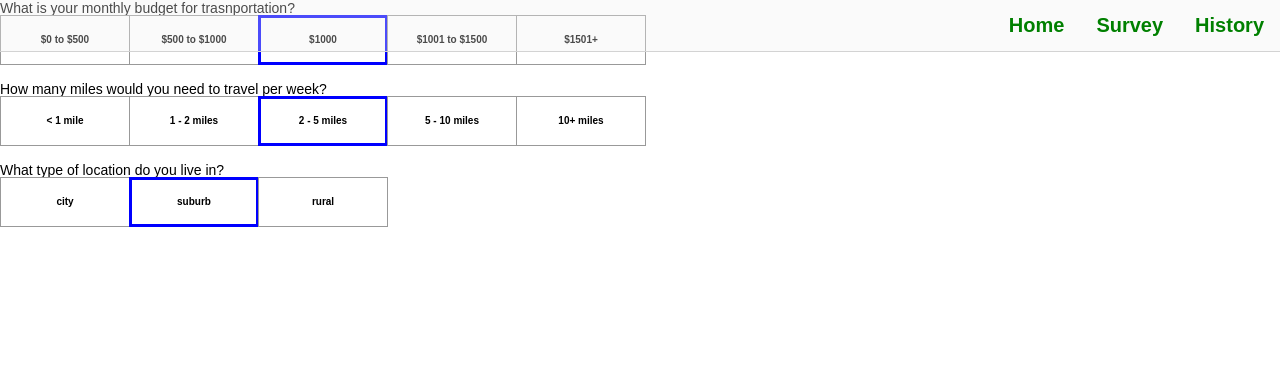
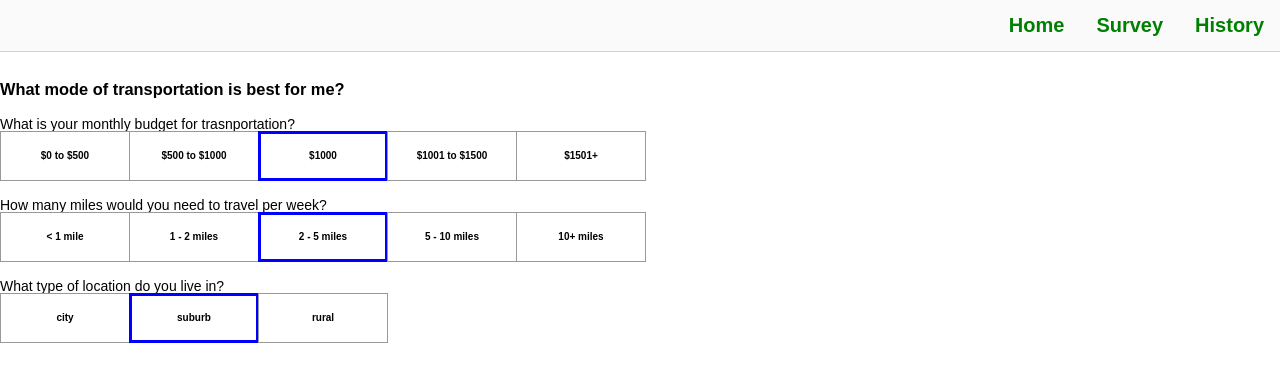
Before and after one commit to syl15/WEHack2022, a React (Create React App) app in the folder Client/: page /survey in a window 1280 px wide. Shown: the top 382 px of the page. Built offline with nearby package versions, Linux system fonts and the light colour scheme.

Commit message:
lifted state up for solution

```diff
--- a/Client/src/App.js
+++ b/Client/src/App.js
@@ -1,4 +1,4 @@
-import React from 'react';
+import React, {useState} from 'react';
 import {BrowserRouter as Router, Routes, Route } from 'react-router-dom';
 
 import Survey from './pages/Survey';
@@ -9,14 +9,39 @@ import History from './pages/History';
 import Navbar from './components/Navbar'
 
 function App() {
+    const [q1, setQ1] = useState(0);
+    const [q2, setQ2] = useState(0);
+    const [q3, setQ3] = useState(0);
+
+
+    function handleClick(i, q) {
+        if (q == 1) {
+        setQ1(i);
+        }
+
+        else if (q == 2) {
+        setQ2(i);
+        }
+
+        else {
+        setQ3(i);
+        }
+    }
     return (
         <>
         <Navbar />
         <Router>
             <Routes>
                 <Route path='/' element={<Landing />} />
-                <Route path='/survey' element={<Survey />} />
-                <Route path ='/solution' element={<Solution/>} />
+                <Route path='/survey' element={<Survey
+                    handleInput={(i,q) => handleClick(i,q)}
+                    q1={q1}
+                    q2={q2}
+                    q3={q3}
+                />} />
+                <Route path ='/solution' element={<Solution
+                    q1={q1}
+                />} />
                 <Route path ='/history' element={<History/>} />
             </Routes>
         </Router>
--- a/Client/src/pages/Survey/index.js
+++ b/Client/src/pages/Survey/index.js
@@ -42,25 +42,7 @@ function Square(props) {
   }
 }
 
-function Choices() {
-  const [q1, setQ1] = useState(0);
-  const [q2, setQ2] = useState(0);
-  const [q3, setQ3] = useState(0);
-
-  function handleClick(i, q) {
-
-    if (q == 1) {
-      setQ1(i);
-    }
-
-    else if (q == 2) {
-      setQ2(i);
-    }
-
-    else {
-      setQ3(i);
-    }
-  }
+function Choices({q1, q2, q3, handleInput}) {
 
   function renderSquare(i, q, text) {
     var selected;
@@ -75,7 +57,7 @@ function Choices() {
     }
       return(
         <Square
-        onClick = {() => handleClick(i, q)}
+        onClick = {() => handleInput(i, q)}
         display = {text}
         selected = {selected == i? true: false} />
       )
@@ -86,6 +68,12 @@ function Choices() {
     const p3 = 'What type of location do you live in?';
     return (
       <div style={{ display: 'flex', flexDirection: 'column'}}>
+        <br/>
+        <br/>
+        <br/>
+        <br/>
+        <h3>What mode of transportation is best for me?</h3>
+
         {p1}
         <div className="q1">
           {renderSquare(-5, 1, '$0 to $500')}
```
